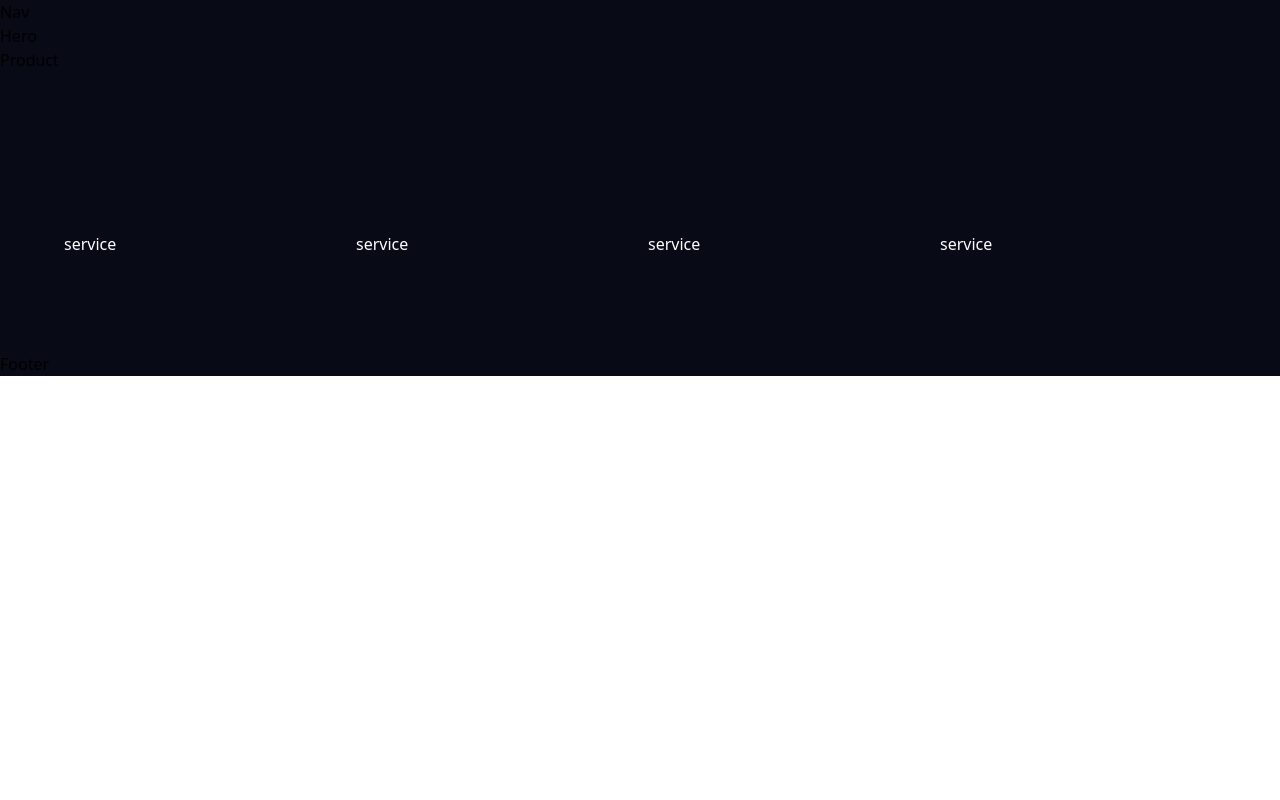
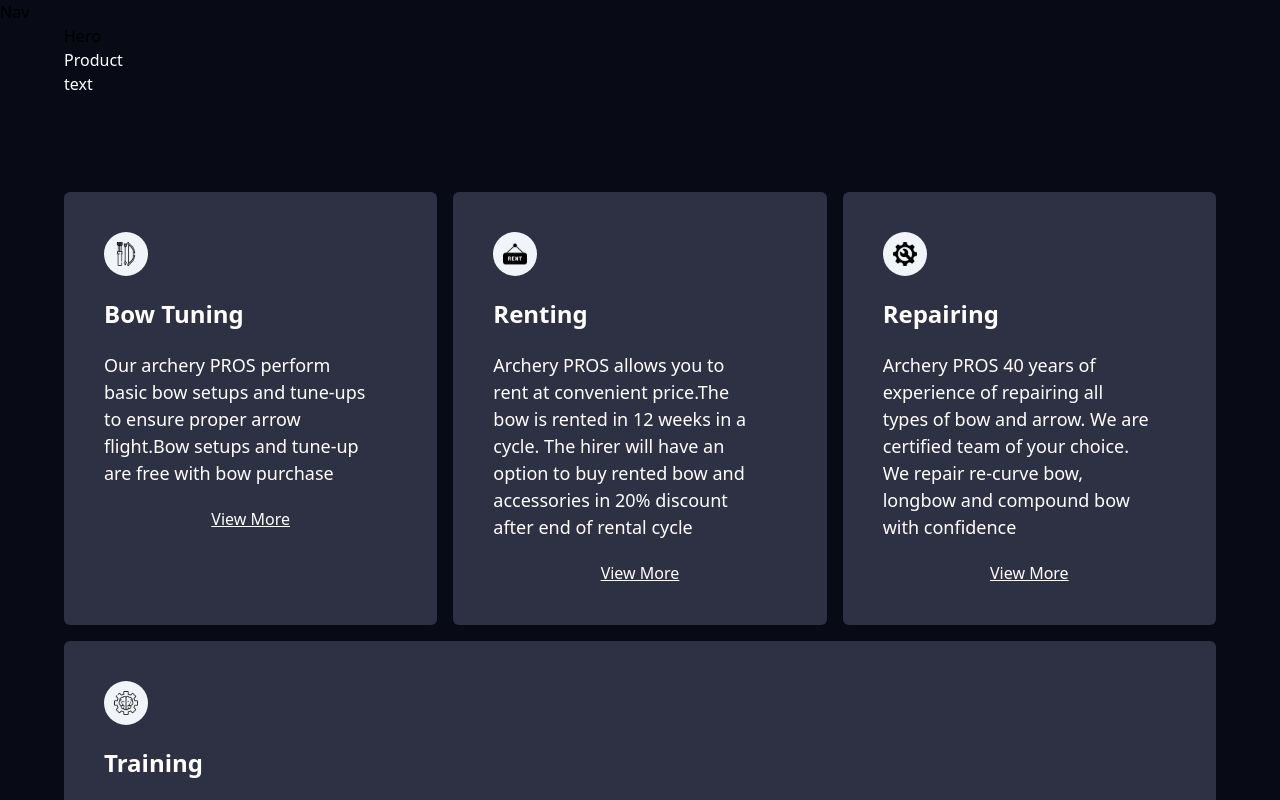
Before and after one commit to Tshewang2022/pro_archery, a React (Vite) app: page / in a window 1280 px wide. Shown: the top 800 px of the page. Built offline with nearby package versions, Linux system fonts and the light colour scheme.

Commit message:
completed the service section

```diff
--- a/src/App.jsx
+++ b/src/App.jsx
@@ -5,11 +5,12 @@ const App = () => {
   return (
     <main className="relative bg-primary">
       <Nav />
-      <section className="">
+      <section className="px-[64px]">
         <Hero />
       </section>
-      <section>
+      <section className="px-16 text-white">
         <Product />
+        text
       </section>
       <section className="px-8 sm:px-16 py-12 sm:py-24">
         <Services />
--- /dev/null
+++ b/src/components/Button.jsx
@@ -0,0 +1,7 @@
+import React from "react";
+
+const Button = () => {
+  return <div className="underline text-white">View More</div>;
+};
+
+export default Button;
--- a/src/components/OurService.jsx
+++ b/src/components/OurService.jsx
@@ -1,7 +1,23 @@
 import React from "react";
+import Button from "./Button";
 
-const OurService = () => {
-  return <div className="text-white">service</div>;
+const OurService = ({ imgURL, label, subtext }) => {
+  return (
+    <div className="flex-1 w-[320px] min-w-[300px] py-10 px-10 bg-lightBlue rounded-md">
+      <div className="flex h-11 w-11 justify-center items-center rounded-full bg-slate-100">
+        <img src={imgURL} alt={label} height={24} width={24} />
+      </div>
+      <h3 className="mt-5 font-poppins text-2xl leading-normal font-bold text-white">
+        {label}
+      </h3>
+      <p className="leading-normal text-white text-lg break-words xl:max-w-[270px] sm:w-full mt-5">
+        {subtext}
+      </p>
+      <div className="justify-center items-center flex mt-5 ">
+        <Button />
+      </div>
+    </div>
+  );
 };
 
 export default OurService;
--- a/src/sections/Services.jsx
+++ b/src/sections/Services.jsx
@@ -4,7 +4,8 @@ import OurService from "../components/OurService";
 
 const Services = () => {
   return (
-    <section className="mt-16 grid lg:grid-cols-4 md:grid-cols-3 sm:grid-cols-2 grid-cols-1 gap-4 sm:gap-4">
+    <section className="flex flex-wrap justify-center gap-4">
+      {/* mt-16 grid lg:grid-cols-4 md:grid-cols-3 sm:grid-cols-2 grid-cols-1 gap-4 sm:gap-4 */}
       {services.map((service) => (
         <OurService key={service.label} {...service} />
       ))}
```
